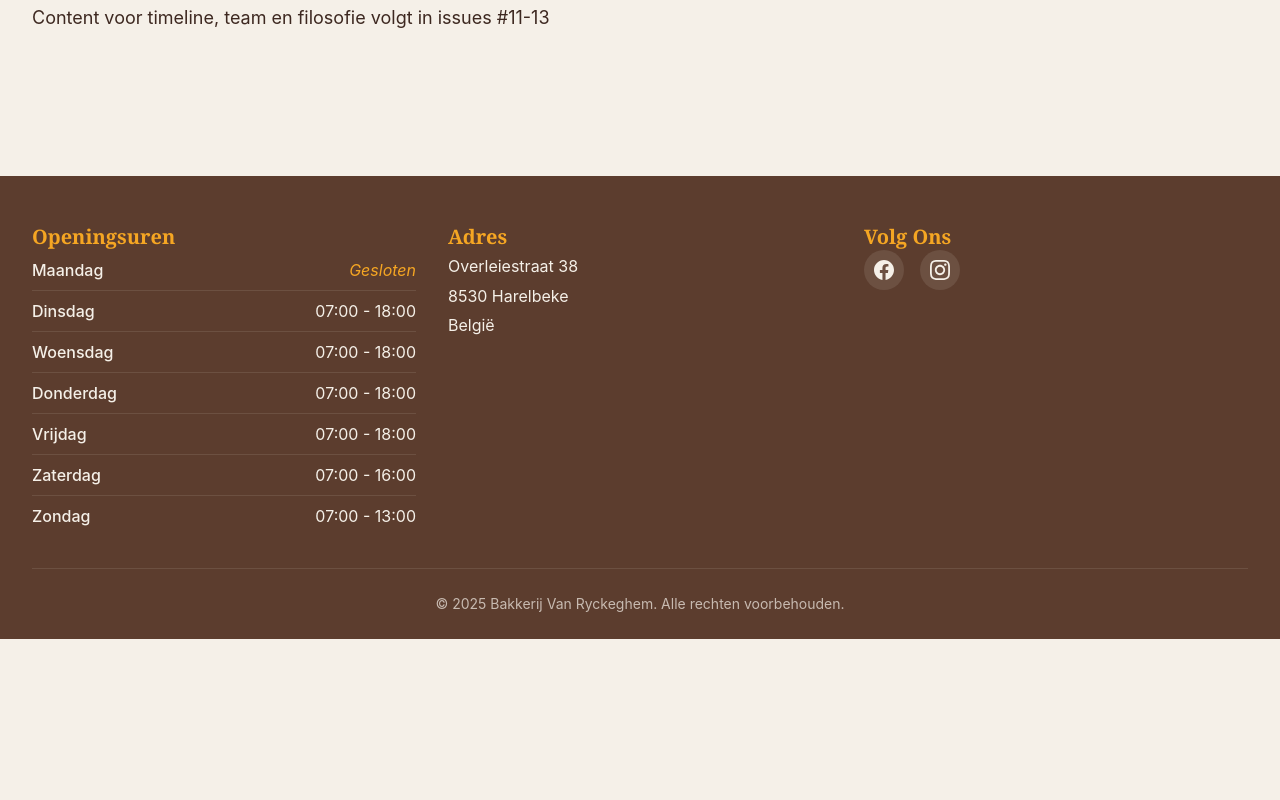
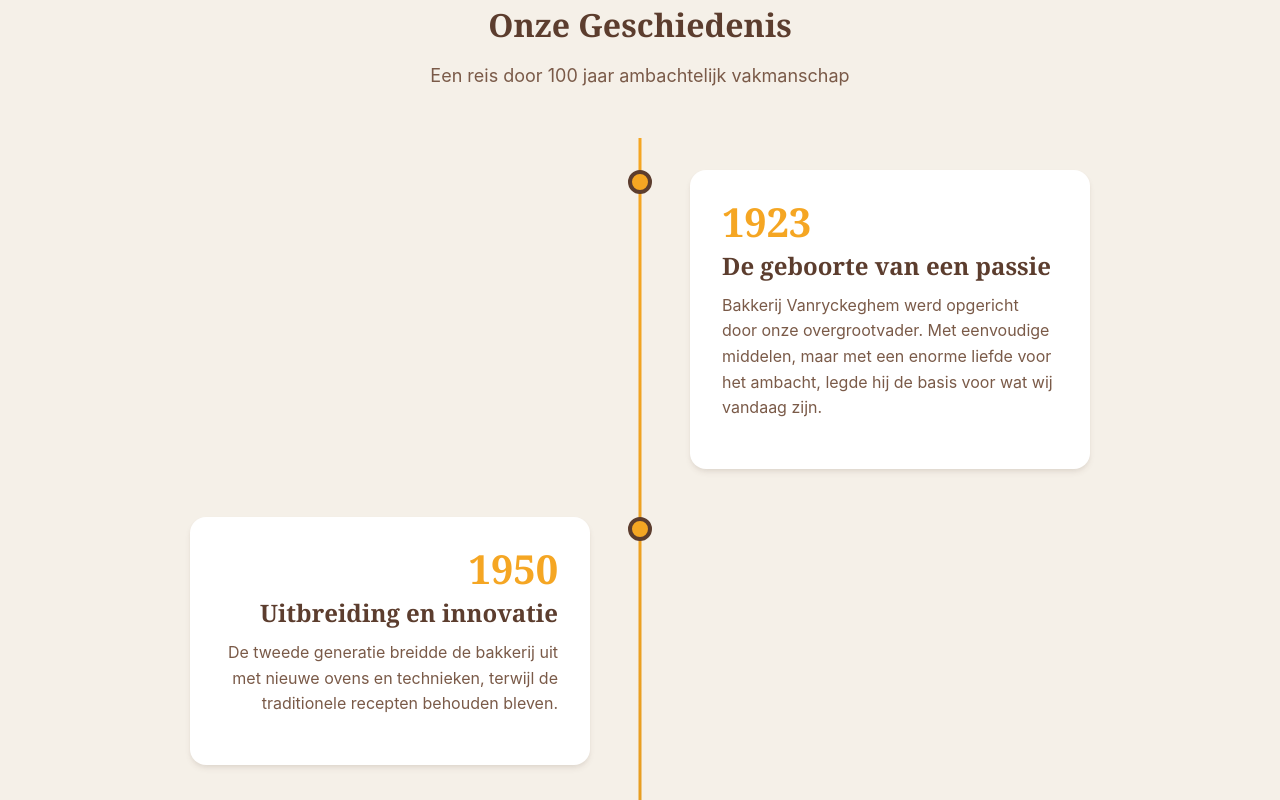
Before and after one commit to SanderVanryckeghem/bakkerij_vanryckeghem, an Angular app in the folder bakkerij_vanryckeghem/: page /over-ons in a window 1280 px wide. Shown: the part 780-1580 px from the top of the page. Before the commit the page ends 1419 px from the top, so only its background shows below. Built offline with nearby package versions, Linux system fonts and the light colour scheme.

Commit message:
Issue 11: Over Ons Page - Timeline Component

```diff
--- a/bakkerij_vanryckeghem/src/app/features/over-ons/over-ons/over-ons.html
+++ b/bakkerij_vanryckeghem/src/app/features/over-ons/over-ons/over-ons.html
@@ -5,8 +5,30 @@
   ></app-hero>
 
   <div class="container-custom py-16">
-    <p class="text-lg">
-      Content voor timeline, team en filosofie volgt in issues #11-13
+    <section class="mb-16">
+      <div class="text-center mb-12">
+        <h2 class="text-section text-bakery-brown mb-4">Onze Geschiedenis</h2>
+        <p class="text-lg text-bakery-brown-light">
+          Een reis door 100 jaar ambachtelijk vakmanschap
+        </p>
+      </div>
+
+      <div class="timeline">
+        @for (event of timeline; track event.year) {
+          <div class="timeline-item">
+            <div class="timeline-marker"></div>
+            <div class="timeline-content">
+              <div class="timeline-year">{{ event.year }}</div>
+              <h3 class="timeline-title">{{ event.title }}</h3>
+              <p class="timeline-description">{{ event.description }}</p>
+            </div>
+          </div>
+        }
+      </div>
+    </section>
+
+    <p class="text-lg text-center text-bakery-brown-light">
+      Content voor team en filosofie volgt in issues #12-13
     </p>
   </div>
 </div>
--- a/bakkerij_vanryckeghem/src/app/features/over-ons/over-ons/over-ons.scss
+++ b/bakkerij_vanryckeghem/src/app/features/over-ons/over-ons/over-ons.scss
@@ -0,0 +1,117 @@
+.timeline {
+  position: relative;
+  max-width: 900px;
+  margin: 0 auto;
+  padding: 2rem 0;
+
+  &::before {
+    content: '';
+    position: absolute;
+    left: 50%;
+    top: 0;
+    bottom: 0;
+    width: 3px;
+    background: linear-gradient(to bottom, #F5A623, #D4921F);
+    transform: translateX(-50%);
+
+    @media (max-width: 768px) {
+      left: 30px;
+    }
+  }
+}
+
+.timeline-item {
+  position: relative;
+  margin-bottom: 3rem;
+  display: flex;
+  justify-content: flex-end;
+  width: 100%;
+
+  &:nth-child(even) {
+    justify-content: flex-start;
+
+    .timeline-content {
+      text-align: right;
+
+      @media (max-width: 768px) {
+        text-align: left;
+      }
+    }
+
+    .timeline-marker {
+      right: auto;
+      left: 50%;
+      transform: translateX(-50%);
+
+      @media (max-width: 768px) {
+        left: 30px;
+        transform: translateX(-50%);
+      }
+    }
+  }
+
+  @media (max-width: 768px) {
+    justify-content: flex-start;
+  }
+}
+
+.timeline-marker {
+  position: absolute;
+  right: 50%;
+  top: 0;
+  width: 24px;
+  height: 24px;
+  background: #F5A623;
+  border: 4px solid #5C3D2E;
+  border-radius: 50%;
+  transform: translateX(50%);
+  z-index: 2;
+
+  @media (max-width: 768px) {
+    right: auto;
+    left: 30px;
+    transform: translateX(-50%);
+  }
+}
+
+.timeline-content {
+  width: calc(50% - 50px);
+  background: white;
+  padding: 2rem;
+  border-radius: 1rem;
+  box-shadow: 0 4px 6px -1px rgba(92, 61, 46, 0.1), 0 2px 4px -1px rgba(92, 61, 46, 0.06);
+  transition: all 0.3s ease;
+
+  &:hover {
+    transform: translateY(-4px);
+    box-shadow: 0 10px 15px -3px rgba(92, 61, 46, 0.2), 0 4px 6px -2px rgba(92, 61, 46, 0.1);
+  }
+
+  @media (max-width: 768px) {
+    width: calc(100% - 80px);
+    margin-left: 80px;
+  }
+}
+
+.timeline-year {
+  font-size: 2.5rem;
+  font-weight: 700;
+  color: #F5A623;
+  font-family: Georgia, Palatino, 'Times New Roman', serif;
+  margin-bottom: 0.5rem;
+  line-height: 1;
+}
+
+.timeline-title {
+  font-size: 1.5rem;
+  font-weight: 700;
+  color: #5C3D2E;
+  margin-bottom: 0.75rem;
+  font-family: Georgia, Palatino, 'Times New Roman', serif;
+}
+
+.timeline-description {
+  color: #7A5A48;
+  line-height: 1.6;
+  font-size: 1rem;
+}
--- a/bakkerij_vanryckeghem/src/app/features/over-ons/over-ons/over-ons.ts
+++ b/bakkerij_vanryckeghem/src/app/features/over-ons/over-ons/over-ons.ts
@@ -1,5 +1,11 @@
 import { Component } from '@angular/core';
 import { Hero } from '../../../shared/components';
+
+interface TimelineEvent {
+  year: string;
+  title: string;
+  description: string;
+}
 
 @Component({
   selector: 'app-over-ons',
@@ -8,5 +14,31 @@
   styleUrl: './over-ons.scss',
 })
 export class OverOns {
-
+  timeline: TimelineEvent[] = [
+    {
+      year: '1923',
+      title: 'De geboorte van een passie',
+      description: 'Bakkerij Vanryckeghem werd opgericht door onze overgrootvader. Met eenvoudige middelen, maar met een enorme liefde voor het ambacht, legde hij de basis voor wat wij vandaag zijn.'
+    },
+    {
+      year: '1950',
+      title: 'Uitbreiding en innovatie',
+      description: 'De tweede generatie breidde de bakkerij uit met nieuwe ovens en technieken, terwijl de traditionele recepten behouden bleven.'
+    },
+    {
+      year: '1980',
+      title: 'Familietraditie voortzetten',
+      description: 'De derde generatie nam de leiding over en introduceerde nieuwe specialiteiten, steeds met respect voor de ambachtelijke traditie.'
+    },
+    {
+      year: '2000',
+      title: 'Modernisering met respect',
+      description: 'We investeerden in moderne apparatuur zonder de ambachtelijke aanpak los te laten. Kwaliteit en smaak bleven centraal staan.'
+    },
+    {
+      year: '2023',
+      title: 'Een eeuw vakmanschap',
+      description: 'Vandaag, 100 jaar later, bakken we nog steeds met dezelfde passie en toewijding als onze overgrootvader. De vierde generatie zet de traditie voort.'
+    }
+  ];
 }
```
